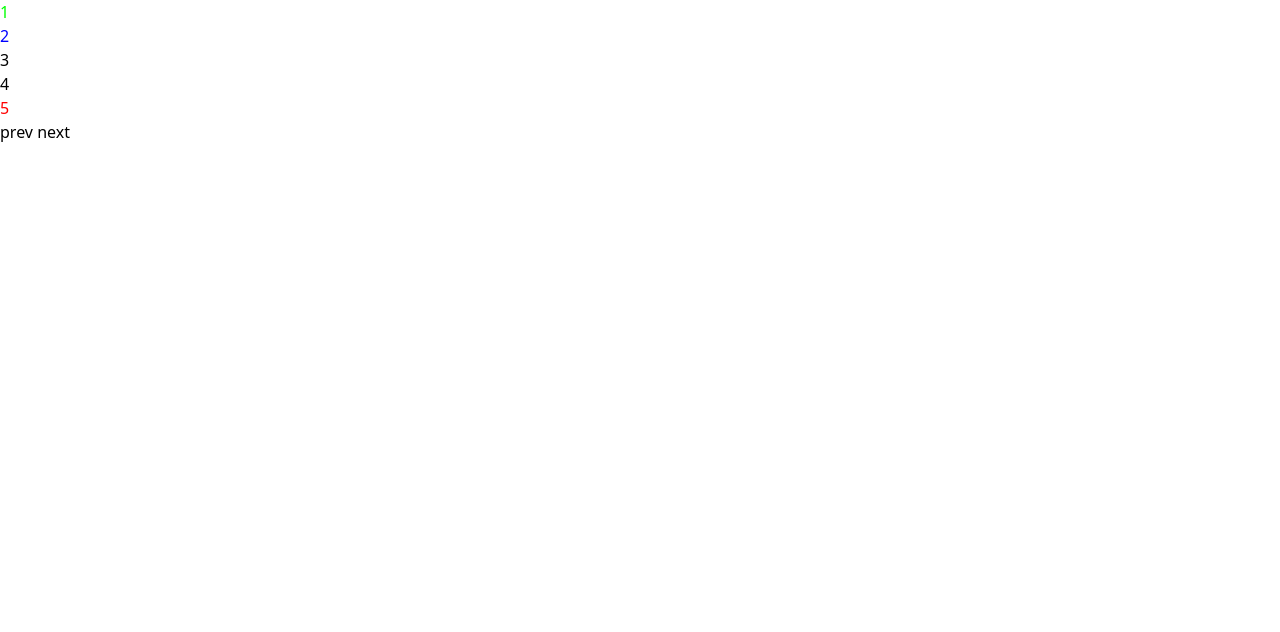
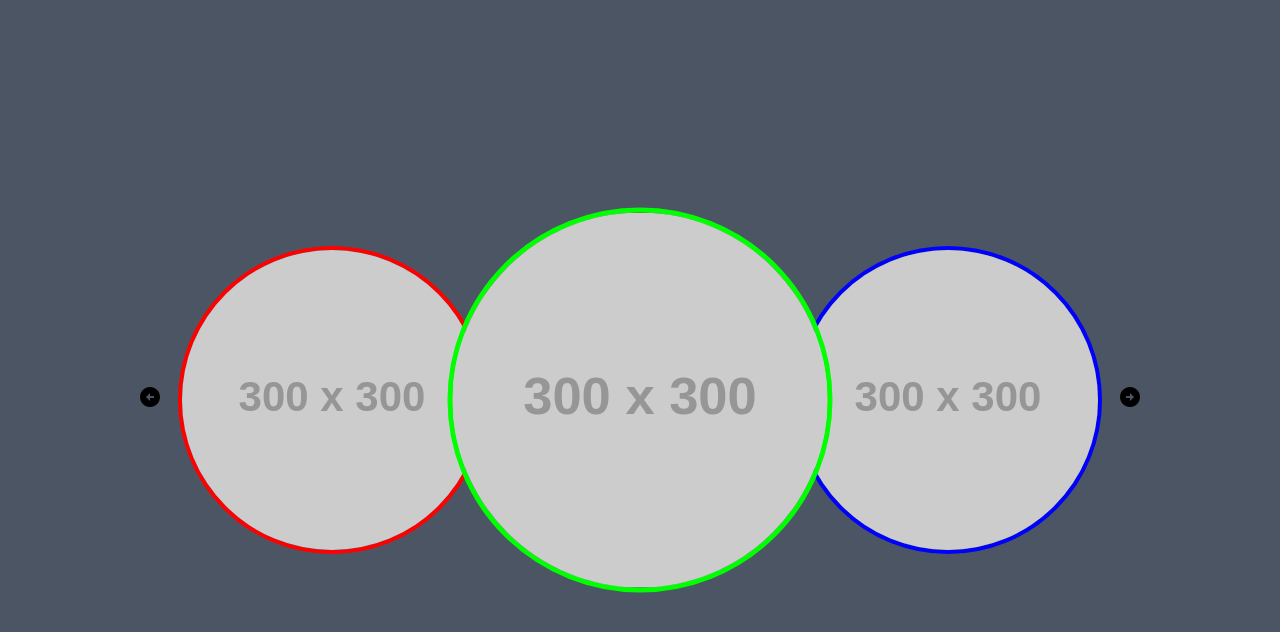
Before and after one commit to Jaymin725/slider, a plain HTML site: page index.html in a window 1280 px wide. Drawn offline with nearby package versions, Linux system fonts and the light colour scheme; placeholder pictures from the web are drawn by us.

Commit message:
project almost complete...

```diff
--- a/index.html
+++ b/index.html
@@ -7,19 +7,35 @@
     <title>Slider</title>
 
     <script src="https://cdn.tailwindcss.com"></script>
+    <link href="https://fonts.googleapis.com/icon?family=Material+Icons" rel="stylesheet">
+    <link href="styles/style.css" rel="stylesheet">
   </head>
   <body>
-    <main>
-      <div class="slider">
-        <div class="slider-wrapper">
-          <div class="slider-item">1</div>
-          <div class="slider-item">2</div>
-          <div class="slider-item">3</div>
-          <div class="slider-item">4</div>
-          <div class="slider-item">5</div>
+    <main class="w-screen h-screen bg-gray-600 flex justify-center items-center">
+      <div class="slider flex gap-4">
+        <div class="slider-wrapper flex">
+          <div class="slider-item active">
+            <img src="https://dummyimage.com/300x300/000000/ffffff&text=1" alt="">
+          </div>
+          <div class="slider-item next">
+            <img src="https://dummyimage.com/300x300/000000/ffffff&text=2" alt="">
+          </div>
+          <div class="slider-item">
+            <img src="https://dummyimage.com/300x300/000000/ffffff&text=3" alt="">
+          </div>
+          <div class="slider-item">
+            <img src="https://dummyimage.com/300x300/000000/ffffff&text=4" alt="">
+          </div>
+          <div class="slider-item previous">
+            <img src="https://dummyimage.com/300x300/000000/ffffff&text=5" alt="">
+          </div>
         </div>
-        <button id="slider-prev">prev</button>
-        <button id="slider-next">next</button>
+        <button id="slider-prev"><span class="material-icons">
+          arrow_circle_left
+          </span></button>
+        <button id="slider-next"><span class="material-icons">
+          arrow_circle_right
+          </span></button>
       </div>
     </main>
 
--- a/scripts/script.js
+++ b/scripts/script.js
@@ -1,52 +1,47 @@
-const slider_items = document.querySelectorAll(".slider-item")
-const prev_button = document.querySelector("#slider-prev")
-const next_button = document.querySelector("#slider-next")
+const slider_items = document.querySelectorAll(".slider-item");
+const prev_button = document.querySelector("#slider-prev");
+const next_button = document.querySelector("#slider-next");
 
 var slider = {
   len: slider_items.length,
   index: 0,
 
-  previous: function () {
-    let prev = this.index - 1
-    return (prev < 0) ? (this.len - 1) : (prev)
+  previous: function (n = 1) {
+    let prev = this.index - n;
+    return (prev < 0) ? (this.len - n) : (prev);
   },
 
-  next: function () {
-    let next = this.index + 1
-    return (next > this.len - 1) ? (0) : (next)
+  next: function (n = 1) {
+    let next = this.index + n;
+    return (next > this.len - 1) ? (n - 1) : (next);
   },
 
   display: function () {
-    console.log(`prev: ${slider.previous()}, i: ${slider.index}, next: ${slider.next()}`)
+    console.log(`prev-prev: ${slider.previous(slider.previous())}, prev: ${slider.previous()}, i: ${slider.index}, next: ${slider.next()}, next-next: ${slider.next(slider.next())}`);
   },
 
   slidePrevious: function () {
-    slider.index = slider.previous()
-    slider.display()
+    slider.index = slider.previous();
+    slider.display();
+    setIndex();
   },
 
   slideNext: function () {
-    slider.index = slider.next()
-    slider.display()
+    slider.index = slider.next();
+    slider.display();
+    setIndex();
   }
 }
 
-function colorCode() {
-  slider_items.forEach((slide) => slide.style.color = "black")
+prev_button.addEventListener("click", slider.slidePrevious);
+next_button.addEventListener("click", slider.slideNext);
 
-  slider_items[slider.index].style.color = "#00ff00"
-  slider_items[slider.previous()].style.color = "#ff0000"
-  slider_items[slider.next()].style.color = "#0000ff"
+function setIndex() {
+  slider_items.forEach((slide, i) => {
+    // slide.classList.toggle("previous-previous", i == slider.previous(2));
+    slide.classList.toggle("previous", i == slider.previous());
+    slide.classList.toggle("active", i == slider.index);
+    slide.classList.toggle("next", i == slider.next());
+    // slide.classList.toggle("next-next", i == slider.next(2));
+  })
 }
-
-prev_button.addEventListener("click", () => {
-  slider.slidePrevious()
-  colorCode()
-})
-
-next_button.addEventListener("click", () => {
-  slider.slideNext()
-  colorCode()
-})
-
-colorCode()
--- /dev/null
+++ b/styles/style.css
@@ -0,0 +1,48 @@
+.slider-wrapper {
+  order: 2;
+}
+
+#slider-prev {
+  order: 1;
+}
+
+#slider-next {
+  order: 3;
+}
+
+.slider-item {
+  display: none;
+  overflow: hidden;
+  border: 4px solid;
+  border-color: white;
+  border-radius: 100%;
+  /* transition-duration: 500ms; */
+}
+
+.previous, .active, .next {
+  display: block;
+}
+
+/* .previous-previous {
+  order: -1;
+} */
+
+.previous {
+  border-color: #ff0000;
+  order: 0;
+}
+
+.active {
+  border-color: #00ff00;
+  order: 1;
+  scale: 1.25;
+}
+
+.next {
+  border-color: #0000ff;
+  order: 2;
+}
+
+/* .next-next {
+  order: 3;
+} */
```
